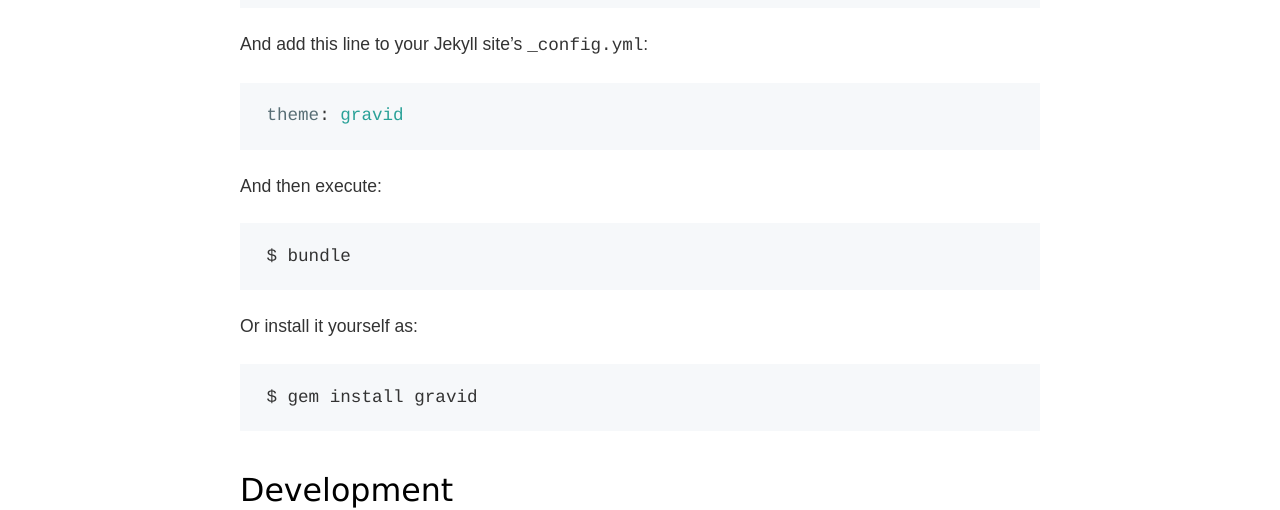
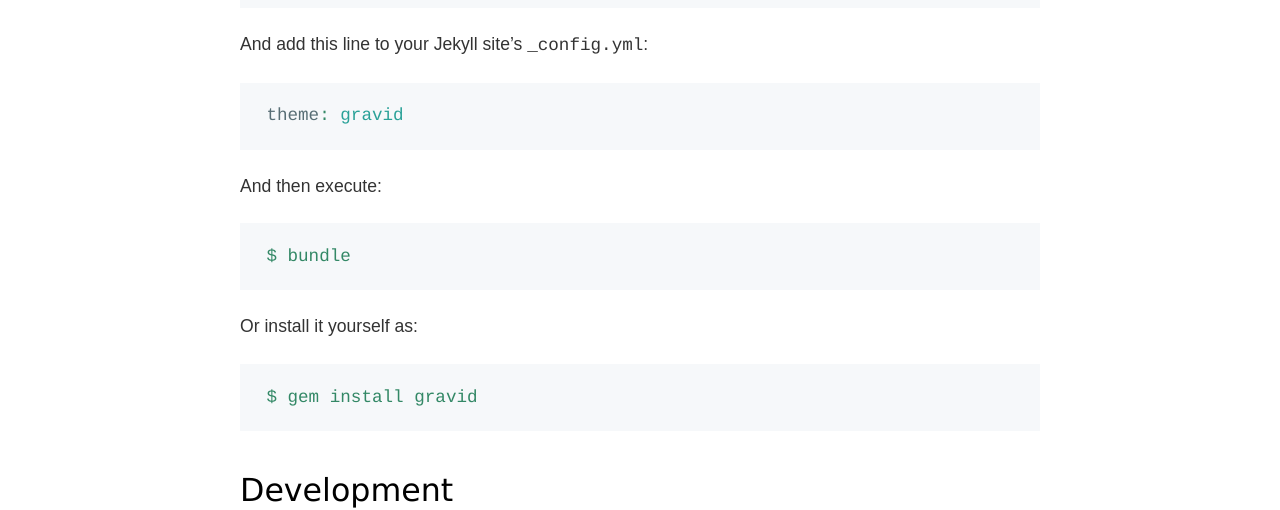
Before and after one commit to zddhub/gravid, a Jekyll site: the page built from _posts/2017-06-07-first-blog.md, in a window 1280 px wide and 1400 px high, scrolled down 956 px. Shown: the part 150-660 px from the top of the window. Built offline with Jekyll 4.4.1, drawn with Linux system fonts in a browser that asks for light colours.

Commit message:
update code color

```diff
--- a/_sass/gravid/_base.scss
+++ b/_sass/gravid/_base.scss
@@ -25,3 +25,7 @@ pre {
   word-break: break-all;
   word-wrap: break-word;
 }
+
+.highlight {
+  color: #386;
+}
```
